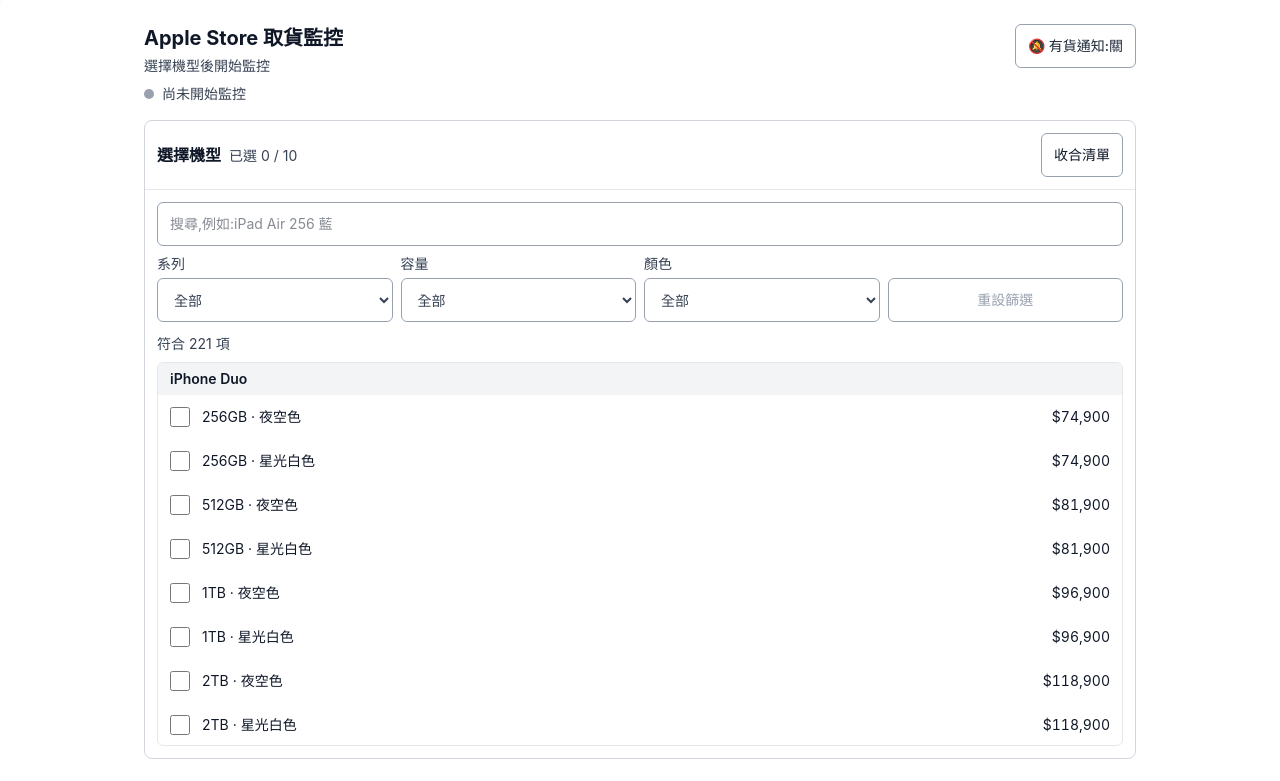
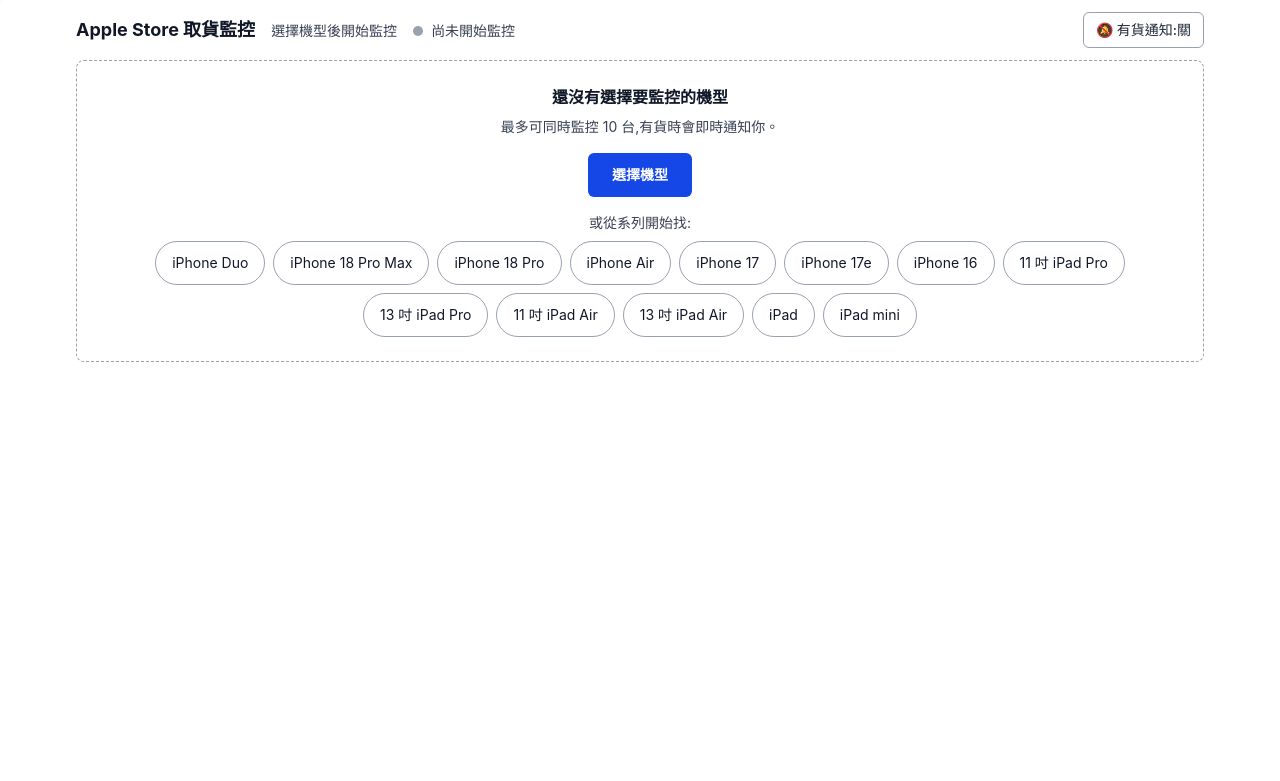
Before and after one commit to chronolai/apple-store-monitor, a React (Vite) app: page / in a window 1280 px wide. Shown: the top 781 px of the page. Built offline with nearby package versions, Linux system fonts and the light colour scheme.

Commit message:
refactor: update device picker and pickup components

```diff
--- a/src/App.jsx
+++ b/src/App.jsx
@@ -38,12 +38,12 @@
     decodeHash(window.location.hash).filter(sku => devices.some(d => d.sku === sku))
   )
   const [filters, setFilters] = React.useState(emptyFilters)
-  const [pickerOpen, setPickerOpen] = React.useState(codes.length === 0)
+  const [pickerOpen, setPickerOpen] = React.useState(false)
   const [alertsOn, setAlertsOn] = React.useState(readAlertsPref)
   const [permission, setPermission] = React.useState(notificationPermission)
 
   const now = useNow()
-  const { rows, progress, lastUpdated, failures } = usePickup(codes, devices)
+  const { rows, progress, lastUpdated, failures, error } = usePickup(codes, devices)
 
   const changes = useStockAlerts(rows, row => {
     if (!alertsOn) return
@@ -98,39 +98,43 @@
       <LoadingBar color="#1d4ed8" progress={progress} shadow />
       <Header
         total={codes.length}
+        max={maxSelected}
+        onOpenPicker={() => setPickerOpen(true)}
         inStock={inStock}
         announcement={announcement}
         alertsOn={alertsOn}
         permission={permission}
         onToggleAlerts={toggleAlerts}
         failures={failures}
+        error={error}
         lastUpdated={lastUpdated}
         now={now}
       />
-      <div className="space-y-6">
-        <DevicePicker
-          devices={devices}
-          codes={codes}
-          max={maxSelected}
-          filters={filters}
-          onFilters={setFilters}
-          open={pickerOpen}
-          onOpen={setPickerOpen}
-          onToggle={toggleCode}
-          onClear={() => setCodes([])}
-        />
+      <div>
         {codes.length === 0 ? (
           <EmptyState
             series={seriesNames}
+            onOpen={() => setPickerOpen(true)}
             onPickSeries={series => {
               setFilters({ ...emptyFilters, series })
               setPickerOpen(true)
             }}
           />
         ) : (
-          <ResultList rows={rows} changes={changes} now={now} />
+          <ResultList rows={rows} changes={changes} now={now} onRemove={toggleCode} />
         )}
       </div>
+      <DevicePicker
+        devices={devices}
+        codes={codes}
+        max={maxSelected}
+        filters={filters}
+        onFilters={setFilters}
+        open={pickerOpen}
+        onClose={() => setPickerOpen(false)}
+        onToggle={toggleCode}
+        onClear={() => setCodes([])}
+      />
     </Layout>
   )
 }
--- a/src/components/DevicePicker.jsx
+++ b/src/components/DevicePicker.jsx
@@ -1,98 +1,84 @@
 import React from 'react'
 
-import { describe, groupBySeries, shortName } from '../lib/devices'
+import { describe, groupBySeries } from '../lib/devices'
 import { formatPrice } from '../lib/format'
 
-const field =
+export const field =
   'min-h-11 rounded-md border border-gray-400 bg-white px-3 py-2 text-sm focus-visible:outline-2 focus-visible:outline-offset-2 focus-visible:outline-blue-600'
 
 const unique = (devices, key) => [...new Set(devices.map(d => d[key]).filter(Boolean))]
 
-export const emptyFilters = { query: '', series: '', capacity: '', color: '' }
+export const emptyFilters = { query: '', series: '', capacity: '', color: '', selectedOnly: false }
 
-export default function DevicePicker({
-  devices,
-  codes,
-  max,
-  filters,
-  onFilters,
-  open,
-  onOpen,
-  onToggle,
-  onClear,
-}) {
+// Modal for choosing which devices to monitor. A native <dialog> gives us the
+// focus trap, Esc to close and an inert background for free.
+export default function DevicePicker({ devices, codes, max, filters, onFilters, open, onClose, onToggle, onClear }) {
+  const dialog = React.useRef(null)
+
+  React.useEffect(() => {
+    const el = dialog.current
+    if (open && !el.open) el.showModal()
+    if (!open && el.open) el.close()
+    document.documentElement.style.overflow = open ? 'hidden' : ''
+    return () => {
+      document.documentElement.style.overflow = ''
+    }
+  }, [open])
+
   const seriesOptions = React.useMemo(() => unique(devices, 'series'), [devices])
   const capacityOptions = React.useMemo(
-    () => [...devices].sort((a, b) => a.capacityGB - b.capacityGB).map(d => d.capacity).filter((v, i, a) => v && a.indexOf(v) === i),
+    () =>
+      [...devices]
+        .sort((a, b) => a.capacityGB - b.capacityGB)
+        .map(d => d.capacity)
+        .filter((v, i, a) => v && a.indexOf(v) === i),
     [devices]
   )
-  const colorOptions = React.useMemo(() => unique(devices, 'color').sort((a, b) => a.localeCompare(b, 'zh-Hant')), [devices])
+  const colorOptions = React.useMemo(
+    () => unique(devices, 'color').sort((a, b) => a.localeCompare(b, 'zh-Hant')),
+    [devices]
+  )
 
   const groups = React.useMemo(() => {
     const terms = filters.query.trim().toLowerCase().split(/\s+/).filter(Boolean)
     const matched = devices.filter(
       d =>
+        (!filters.selectedOnly || codes.includes(d.sku)) &&
         (!filters.series || d.series === filters.series) &&
         (!filters.capacity || d.capacity === filters.capacity) &&
         (!filters.color || d.color === filters.color) &&
         terms.every(term => d.name.toLowerCase().includes(term))
     )
     return { list: groupBySeries(matched), count: matched.length }
-  }, [devices, filters])
+  }, [devices, filters, codes])
 
-  const selected = codes.map(code => devices.find(d => d.sku === code)).filter(Boolean)
   const full = codes.length >= max
-  const filtered = Object.values(filters).some(Boolean)
+  const filtered = Boolean(filters.query || filters.series || filters.capacity || filters.color || filters.selectedOnly)
   const set = patch => onFilters({ ...filters, ...patch })
 
   return (
-    <section aria-labelledby="picker-title" className="rounded-lg border border-gray-300 bg-white">
-      <div className="flex flex-wrap items-center justify-between gap-2 p-3">
-        <h2 id="picker-title" className="font-semibold">
-          選擇機型 <span className="ml-1 text-sm font-normal text-gray-700">已選 {codes.length} / {max}</span>
+    <dialog
+      ref={dialog}
+      aria-labelledby="picker-title"
+      onClose={onClose}
+      onClick={e => e.target === dialog.current && onClose()}
+      className="m-0 h-dvh max-h-none w-dvw max-w-none bg-white p-0 text-gray-900 backdrop:bg-black/50 sm:m-auto sm:h-auto sm:max-h-[85dvh] sm:w-full sm:max-w-2xl sm:rounded-xl"
+    >
+      <div className="flex h-full max-h-[inherit] flex-col">
+        <div className="flex items-center justify-between gap-2 border-b border-gray-200 p-4">
+          <h2 id="picker-title" className="text-lg font-semibold">
+            選擇機型
+            <span className="ml-2 text-sm font-normal text-gray-700">
+              已選 {codes.length} / {max}
+            </span>
           </h2>
-        <div className="flex gap-2">
-          {codes.length > 0 && (
-            <button type="button" onClick={onClear} className={`${field} hover:bg-gray-100`}>
-              清除全部
-            </button>
-          )}
-          <button
-            type="button"
-            aria-expanded={open}
-            aria-controls="picker-body"
-            onClick={() => onOpen(!open)}
-            className={`${field} hover:bg-gray-100`}
-          >
-            {open ? '收合清單' : '展開清單'}
+          <button type="button" onClick={onClose} aria-label="關閉" className={`${field} w-11 px-0 hover:bg-gray-100`}>
+            <span aria-hidden="true">✕</span>
           </button>
         </div>
-      </div>
 
-      {selected.length > 0 && (
-        <ul className="flex flex-wrap gap-2 px-3 pb-3" aria-label="已選擇的機型">
-          {selected.map(d => (
-            <li key={d.sku} className="flex items-center rounded-full bg-sky-100 pl-3 text-sm text-sky-900">
-              <span>
-                {shortName(d)} · {d.color}
-              </span>
-              <button
-                type="button"
-                aria-label={`移除 ${d.name}`}
-                onClick={() => onToggle(d.sku)}
-                className="ml-1 flex h-9 w-9 items-center justify-center rounded-full hover:bg-sky-200 focus-visible:outline-2 focus-visible:outline-blue-600"
-              >
-                <span aria-hidden="true">✕</span>
-              </button>
-            </li>
-          ))}
-        </ul>
-      )}
-
-      {open && (
-        <div id="picker-body" className="border-t border-gray-200 p-3">
-          <div className="grid gap-2 sm:grid-cols-4">
-            <label className="sm:col-span-4">
+        <div className="space-y-2 border-b border-gray-200 p-4">
+          <label className="block">
             <span className="sr-only">搜尋機型</span>
             <input
               type="search"
@@ -102,6 +88,7 @@
               className={`${field} w-full`}
             />
           </label>
+          <div className="grid grid-cols-1 gap-2 sm:grid-cols-3">
             {[
               ['series', '系列', seriesOptions],
               ['capacity', '容量', capacityOptions],
@@ -119,28 +106,35 @@
                 </select>
               </label>
             ))}
-            <div className="flex items-end">
+          </div>
+          <div className="flex flex-wrap items-center justify-between gap-2">
+            <label className="flex min-h-11 items-center gap-2 text-sm">
+              <input
+                type="checkbox"
+                checked={filters.selectedOnly}
+                onChange={e => set({ selectedOnly: e.target.checked })}
+                className="h-5 w-5 accent-blue-700"
+              />
+              只顯示已選
+            </label>
             <button
               type="button"
               disabled={!filtered}
               onClick={() => onFilters(emptyFilters)}
-                className={`${field} w-full hover:bg-gray-100 disabled:cursor-not-allowed disabled:text-gray-400`}
+              className={`${field} hover:bg-gray-100 disabled:cursor-not-allowed disabled:text-gray-400`}
             >
               重設篩選
             </button>
           </div>
+          <p className="text-sm text-gray-700" role="status" aria-live="polite">
+            符合 {groups.count} 項{full ? `(已達上限 ${max} 台,請先取消其他機型)` : ''}
+          </p>
         </div>
 
-          <p className="mt-3 text-sm text-gray-700" role="status" aria-live="polite">
-            符合 {groups.count} 項{full ? `(已達上限 ${max} 台,請先移除其他機型)` : ''}
-          </p>
-
-          <div className="mt-2 max-h-96 overflow-y-auto rounded-md border border-gray-200">
+        <div className="min-h-0 flex-1 overflow-y-auto">
           {groups.list.map(({ series, items }) => (
-              <fieldset key={series} className="border-b border-gray-200 last:border-b-0">
-                <legend className="sticky top-0 w-full bg-gray-100 px-3 py-1.5 text-sm font-semibold">
-                  {series}
-                </legend>
+            <fieldset key={series} className="border-b border-gray-200">
+              <legend className="sticky top-0 z-10 w-full bg-gray-100 px-4 py-1.5 text-sm font-semibold">{series}</legend>
               <ul>
                 {items.map(d => {
                   const checked = codes.includes(d.sku)
@@ -148,7 +142,7 @@
                   return (
                     <li key={d.sku}>
                       <label
-                          className={`flex min-h-11 items-center gap-3 px-3 py-2 text-sm ${
+                        className={`flex min-h-11 items-center gap-3 px-4 py-2 text-sm ${
                           disabled ? 'cursor-not-allowed text-gray-400' : 'cursor-pointer hover:bg-gray-50'
                         }`}
                       >
@@ -172,8 +166,25 @@
           ))}
           {groups.count === 0 && <p className="p-4 text-sm text-gray-700">沒有符合的機型,請調整篩選條件。</p>}
         </div>
+
+        <div className="flex items-center justify-between gap-2 border-t border-gray-200 p-4">
+          <button
+            type="button"
+            disabled={codes.length === 0}
+            onClick={onClear}
+            className={`${field} hover:bg-gray-100 disabled:cursor-not-allowed disabled:text-gray-400`}
+          >
+            清除全部
+          </button>
+          <button
+            type="button"
+            onClick={onClose}
+            className="min-h-11 rounded-md bg-blue-700 px-6 py-2 text-sm font-bold text-white hover:bg-blue-800 focus-visible:outline-2 focus-visible:outline-offset-2 focus-visible:outline-blue-600"
+          >
+            完成
+          </button>
         </div>
-      )}
-    </section>
+      </div>
+    </dialog>
   )
 }
--- a/src/components/EmptyState.jsx
+++ b/src/components/EmptyState.jsx
@@ -1,13 +1,21 @@
 import React from 'react'
 
-export default function EmptyState({ series, onPickSeries }) {
+export default function EmptyState({ series, onOpen, onPickSeries }) {
   return (
     <section className="rounded-lg border border-dashed border-gray-400 p-6 text-center">
       <h2 className="font-semibold">還沒有選擇要監控的機型</h2>
       <p className="mt-2 text-sm text-gray-700">
-        從上方挑選最多 10 台,有貨時會即時通知你。也可以先從系列開始找:
+        最多可同時監控 10 台,有貨時會即時通知你。
       </p>
-      <ul className="mt-4 flex flex-wrap justify-center gap-2">
+      <button
+        type="button"
+        onClick={onOpen}
+        className="mt-4 min-h-11 rounded-md bg-blue-700 px-6 py-2 text-sm font-bold text-white hover:bg-blue-800 focus-visible:outline-2 focus-visible:outline-offset-2 focus-visible:outline-blue-600"
+      >
+        選擇機型
+      </button>
+      <p className="mt-4 text-sm text-gray-700">或從系列開始找:</p>
+      <ul className="mt-2 flex flex-wrap justify-center gap-2">
         {series.map(name => (
           <li key={name}>
             <button
--- a/src/components/Header.jsx
+++ b/src/components/Header.jsx
@@ -2,13 +2,13 @@
 
 import { formatAgo } from '../lib/format'
 
-function ConnectionStatus({ monitoring, failures, lastUpdated, now }) {
+function ConnectionStatus({ monitoring, failures, error, lastUpdated, now }) {
   let tone = 'bg-gray-400'
   let text = '尚未開始監控'
   if (monitoring) {
     if (failures > 0) {
       tone = 'bg-amber-500'
-      text = `連線不穩,重試中(第 ${failures} 次)`
+      text = `連線不穩,重試中(第 ${failures} 次${error ? `・${error}` : ''})`
     } else if (lastUpdated) {
       tone = 'bg-green-600'
       text = '連線正常'
@@ -28,47 +28,66 @@
   )
 }
 
-function AlertToggle({ enabled, permission, onToggle }) {
+const actionButton =
+  'min-h-11 rounded-md border px-3 py-2 text-sm font-medium focus-visible:outline-2 focus-visible:outline-offset-2 focus-visible:outline-blue-600 md:min-h-9 md:py-1'
+
+export default function Header({
+  total,
+  max,
+  inStock,
+  announcement,
+  alertsOn,
+  permission,
+  onToggleAlerts,
+  onOpenPicker,
+  ...connection
+}) {
   const hint =
-    permission === 'denied'
+    !alertsOn || permission === 'granted' || permission === 'default'
+      ? ''
+      : permission === 'denied'
         ? '瀏覽器已封鎖通知,請到網址列的網站設定開啟;目前只會播放提示音並更新分頁標題。'
-      : permission === 'unsupported'
-        ? '此瀏覽器不支援系統通知,只會播放提示音並更新分頁標題。'
-        : ''
+        : '此瀏覽器不支援系統通知,只會播放提示音並更新分頁標題。'
+
   return (
-    <div className="flex flex-col items-end gap-1">
+    <header className="pb-3">
+      <div className="flex flex-wrap items-center justify-between gap-x-4 gap-y-2">
+        <div className="flex flex-wrap items-baseline gap-x-4 gap-y-1">
+          <h1 className="text-lg font-bold">Apple Store 取貨監控</h1>
+          <p className="text-sm text-gray-700">
+            {total === 0 ? '選擇機型後開始監控' : `監控中 ${total} 台 · 有貨 ${inStock} 台`}
+          </p>
+          <div className="text-sm text-gray-700">
+            <ConnectionStatus monitoring={total > 0} {...connection} />
+          </div>
+        </div>
+        <div className="flex items-center gap-2">
+          {total > 0 && (
             <button
               type="button"
-        aria-pressed={enabled}
-        onClick={onToggle}
-        className={`min-h-11 rounded-md border px-3 py-2 text-sm font-medium focus-visible:outline-2 focus-visible:outline-offset-2 focus-visible:outline-blue-600 ${
-          enabled ? 'border-blue-700 bg-blue-700 text-white' : 'border-gray-400 bg-white text-gray-800 hover:bg-gray-100'
+              onClick={onOpenPicker}
+              className={`${actionButton} border-gray-400 bg-white text-gray-800 hover:bg-gray-100`}
+            >
+              ＋ 選擇機型({total} / {max})
+            </button>
+          )}
+          <button
+            type="button"
+            aria-pressed={alertsOn}
+            onClick={onToggleAlerts}
+            className={`${actionButton} ${
+              alertsOn ? 'border-blue-700 bg-blue-700 text-white' : 'border-gray-400 bg-white text-gray-800 hover:bg-gray-100'
             }`}
           >
-        {enabled ? '🔔 有貨通知:開' : '🔕 有貨通知:關'}
+            {alertsOn ? '🔔 有貨通知:開' : '🔕 有貨通知:關'}
           </button>
-      {enabled && hint && <p className="max-w-xs text-right text-xs text-gray-600">{hint}</p>}
         </div>
-  )
-}
-
-export default function Header({ total, inStock, announcement, alertsOn, permission, onToggleAlerts, ...connection }) {
-  return (
-    <header className="flex flex-wrap items-start justify-between gap-4 pb-4">
-      <div>
-        <h1 className="text-xl font-bold">Apple Store 取貨監控</h1>
-        <p className="mt-1 text-sm text-gray-700">
-          {total === 0 ? '選擇機型後開始監控' : `監控中 ${total} 台 · 有貨 ${inStock} 台`}
-        </p>
-        <div className="mt-2 text-sm text-gray-700">
-          <ConnectionStatus monitoring={total > 0} {...connection} />
       </div>
+      {hint && <p className="mt-1 text-right text-xs text-gray-600">{hint}</p>}
       {/* announced to screen readers only when it changes, not every second */}
       <p className="sr-only" role="status" aria-live="polite">
         {announcement}
       </p>
-      </div>
-      <AlertToggle enabled={alertsOn} permission={permission} onToggle={onToggleAlerts} />
     </header>
   )
 }
--- a/src/components/Layout.jsx
+++ b/src/components/Layout.jsx
@@ -1,7 +1,7 @@
 import React from 'react'
 
 const Layout = ({ children }) => (
-  <div className="mx-auto max-w-5xl px-4 py-6 text-gray-900">
+  <div className="mx-auto max-w-6xl px-3 py-3 text-gray-900">
     <main>{children}</main>
   </div>
 )
--- a/src/hooks/usePickup.js
+++ b/src/hooks/usePickup.js
@@ -7,6 +7,7 @@
 const proxy = 'https://asm.chrono.tw/corsproxy/'
 const refreshDelay = 10000
 const retryDelay = 3000
+const maxRetryDelay = 60000
 
 // Polls the pickup availability of `codes`. A row has `stores: null` until its
 // first response arrives.
@@ -15,6 +16,8 @@
   const [progress, setProgress] = React.useState(100)
   const [lastUpdated, setLastUpdated] = React.useState(null)
   const [failures, setFailures] = React.useState(0)
+  const [error, setError] = React.useState('')
+  const failureCount = React.useRef(0)
 
   const controller = React.useRef(null)
   const retryTimer = React.useRef(null)
@@ -23,20 +26,24 @@
     controller.current?.abort()
     controller.current = null
     clearTimeout(retryTimer.current)
+    retryTimer.current = null
   }, [])
 
-  // `force` replaces the request in flight (selection changed); otherwise a
-  // tick is skipped while the previous request is still pending.
+  // `force` replaces the request in flight (selection changed or retry);
+  // otherwise a tick is skipped while a request is pending or a retry is queued.
   const load = (force = false) => {
     if (codes.length === 0) {
       cancel()
       setFetched([])
       setLastUpdated(null)
+      failureCount.current = 0
       setFailures(0)
+      setError('')
       setProgress(100)
       return
     }
-    if (controller.current && !force) return
+    // ticks also wait out a pending retry, so the backoff is not bypassed
+    if ((controller.current || retryTimer.current) && !force) return
 
     cancel()
     const current = new AbortController()
@@ -50,13 +57,19 @@
         if (!resp.data?.body) throw new Error('Unexpected response')
         setFetched(transData(resp.data, codes, devices))
         setLastUpdated(Date.now())
+        failureCount.current = 0
         setFailures(0)
+        setError('')
       })
       .catch(e => {
         if (axios.isCancel(e)) return
         console.error('Error:', e)
-        setFailures(f => f + 1)
-        retryTimer.current = setTimeout(() => load(true), retryDelay)
+        failureCount.current += 1
+        setFailures(failureCount.current)
+        setError(e.response?.status ? `HTTP ${e.response.status}` : e.message)
+        // back off while Apple keeps rejecting us, so the retries don't make it worse
+        const delay = Math.min(retryDelay * 2 ** (failureCount.current - 1), maxRetryDelay)
+        retryTimer.current = setTimeout(() => load(true), delay)
       })
       .finally(() => {
         // a replaced request must not clear the state of the one that replaced it
@@ -86,5 +99,5 @@
     [codes, fetched, devices]
   )
 
-  return { rows, progress, lastUpdated, failures }
+  return { rows, progress, lastUpdated, failures, error }
 }
```
Also changed, not shown: src/components/ResultList.jsx (+40 -26 lines). Lines whose indentation alone changed are shown as unchanged.
